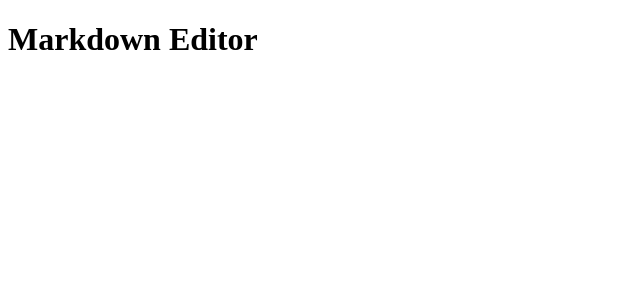
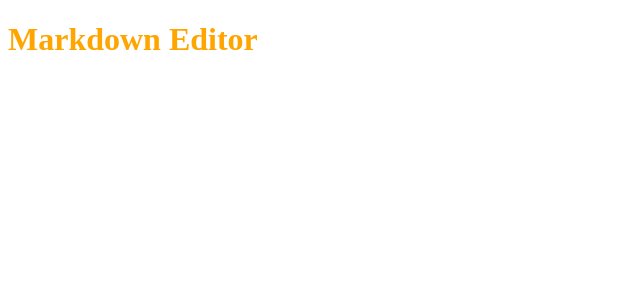
Before and after one commit to nabeki1224/react_markdown-editor, a React app: page / in a window 1280 px wide. Shown: the top 300 px of the page, without its empty margins (0-640 px from the left). Built offline with nearby package versions, Linux system fonts and the light colour scheme.

Commit message:
finished Chapter1

```diff
--- a/src/index.tsx
+++ b/src/index.tsx
@@ -1,6 +1,10 @@
 import * as React from 'react'
 import { render } from 'react-dom'
+import styled from 'styled-components'
 
-const Main = (<h1>Markdown Editor</h1>)
+const Header = styled.h1`
+  color: orange;
+`
+const Main = (<Header>Markdown Editor</Header>)
 
 render(Main, document.getElementById('app'))
--- a/webpack.config.js
+++ b/webpack.config.js
@@ -18,5 +18,10 @@
     path: path.resolve(__dirname, 'dist'),
     filename: 'index.js',
     publicPath: 'dist/',
+  },
+  devServer: {
+    publicPath:'/dist/',
+    hot: true,
+    open: true,
   }
 }
```
Also changed, not shown: package.json (+5 -2 lines), 1 other file (tests, documents, lock files or other folders).
